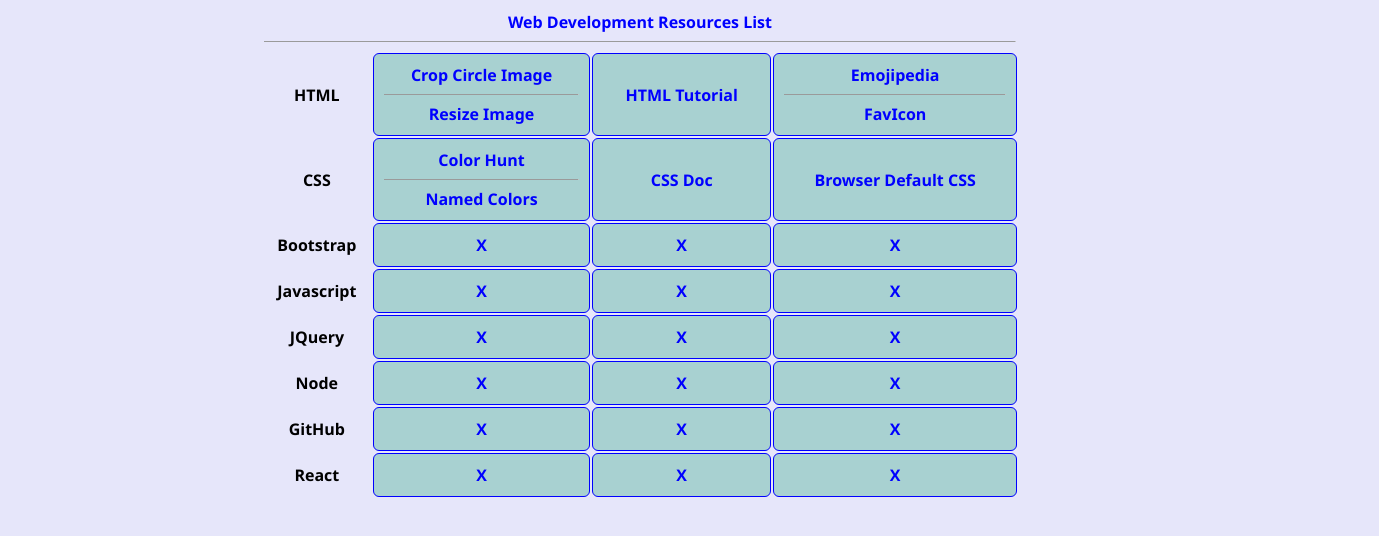
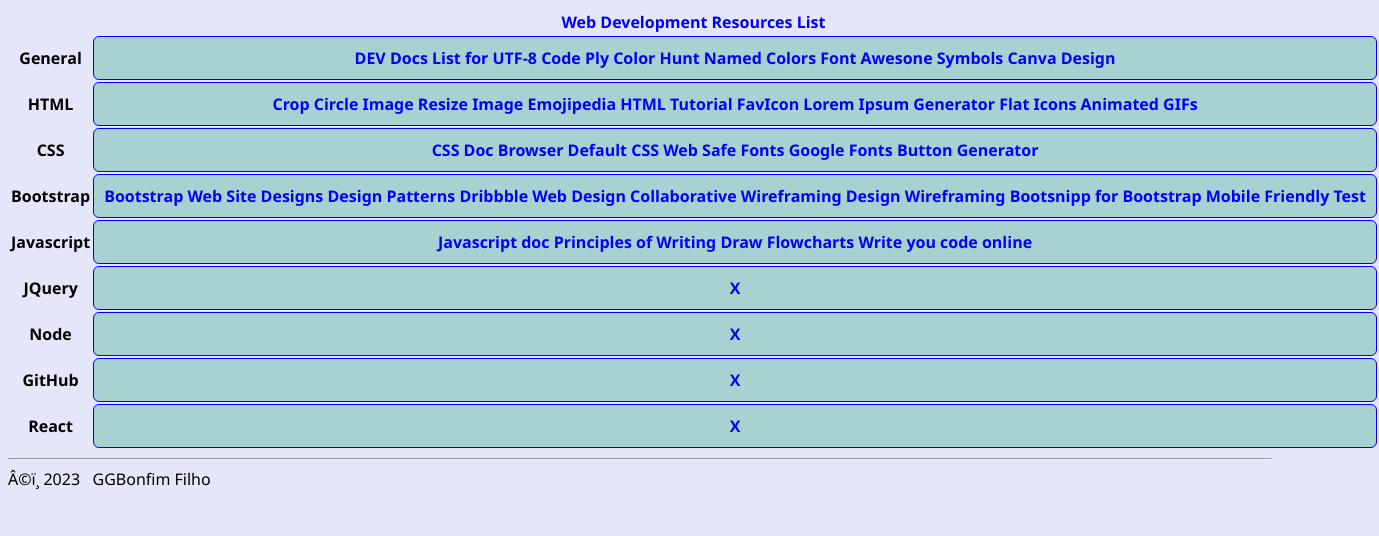
Before and after one commit to gersonbonfim/resume, a plain HTML site: page index.html in a window 1280 px wide. Shown: the whole page, 1379 px wide, since content can reach past the window. Drawn offline with Linux system fonts and the light colour scheme; a web font is replaced by a local one.

Commit message:
Add files via upload

```diff
--- a/index.html
+++ b/index.html
@@ -1,72 +1,111 @@
 <html>
 <head>
-<title>Usefull Links</title>
+<title>Web Development Resources List</title>
 	<link rel="stylesheet" type="text/css" href="css/styles.css">
 	<link rel="icon"  href="gerson.ico">
 	<base target="_blank" rel="noopener noreferrer">
-</head>
-
+	<link rel="preconnect" href="https://fonts.googleapis.com">
+	<link rel="preconnect" href="https://fonts.gstatic.com" crossorigin>
+	<link href="https://fonts.googleapis.com/css2?family=Bad+Script&family=Mrs+Saint+Delafield&family=Sacramento&display=swap" rel="stylesheet">
 <body>
   <table>
 	<thead>
     <tr>
-		<th colspan=5><a href="https://www.appbrewery.co/p/web-development-course-resources">Web Development Resources List</a><hr size=1></th>
+		<th colspan=2 class="title">
+			<a href="https://www.appbrewery.co/p/web-development-course-resources">Web Development Resources List</a>
+		</th>
     </tr>
 	</thead>
 	<tbody>
+
     <tr>
+		<th>General</th>
+		<td>
+			<span class="my_link"><a href="https://devdocs.io">DEV Docs</a></span>
+			<span class="my_link"><a href="https://www.fileformat.info/info/charset/UTF-8/list.htm">List for UTF-8</a></span>
+			<span class="my_link"><a href="https://www.codeply.com/p">Code Ply</a></span>
+			<span class="my_link"><a href="https://colorhunt.co">Color Hunt</a></span>
+			<span class="my_link"><a href="https://developer.mozilla.org/en-US/docs/Web/CSS/named-color">Named Colors</a></span>
+			<span class="my_link"><a href="https://fontawesome.com/search?m=free&o=r">Font Awesone Symbols</a></span>
+			<span class="my_link"><a href="https://www.canva.com">Canva Design</a></span>
+
+		</td>
+    </tr>
+     <tr>
 		<th>HTML</th>
-		<td><a href="https://crop-circle.imageonline.co">Crop Circle Image</a><hr size=1>
-		<a href="https://www.befunky.com/create/resize-image">Resize Image</a></td>
-		<td><a href="https://www.w3schools.com/html/">HTML Tutorial</a></td>
-		<td><a href="https://emojipedia.org/">Emojipedia</a><hr size=1>
-		<a href="https://www.favicon.cc/">FavIcon</a></td>
-
+		<td>
+			<span class="my_link"><a href="https://crop-circle.imageonline.co">Crop Circle Image</a></span>
+			<span class="my_link"><a href="https://www.befunky.com/create/resize-image">Resize Image</a></span>
+			<span class="my_link"><a href="https://emojipedia.org">Emojipedia</a></span>
+			<span class="my_link"><a href="https://www.w3schools.com/html">HTML Tutorial</a></span>
+			<span class="my_link"><a href="https://www.favicon.cc">FavIcon</a></span>
+			<span class="my_link"><a href="https://www.loremipzum.com/en/text-generator">Lorem Ipsum Generator</a></span>
+			<span class="my_link"><a href="https://www.flaticon.com">Flat Icons</a></span>
+			<span class="my_link"><a href="https://giphy.com/stickers">Animated GIFs</a></span>
+		</td>
     </tr>
     <tr>
 		<th>CSS</th>
-		<td><a href="https://colorhunt.co/">Color Hunt</a><hr size=1>
-		<a href="https://developer.mozilla.org/en-US/docs/Web/CSS/named-color">Named Colors</a></td>
-		<td><a href="https://developer.mozilla.org/en-US/docs/Web/CSS">CSS Doc</a></td>
-		<td><a href="https://www.w3schools.com/cssref/css_default_values.php">Browser Default CSS</a></td>
+		<td>
+			<span class="my_link"><a href="https://developer.mozilla.org/en-US/docs/Web/CSS">CSS Doc</a></span>
+			<span class="my_link"><a href="https://www.w3schools.com/cssref/css_default_values.php">Browser Default CSS</a></span>
+			<span class="my_link"><a href="https://www.cssfontstack.com">Web Safe Fonts</a></span>
+			<span class="my_link"><a href="https://fonts.google.com">Google Fonts</a></span>
+			<span class="my_link"><a href="https://www.css3buttongenerator.com">Button Generator</a></span>
+
+		</td>
     </tr>
     <tr>
 		<th>Bootstrap</th>
-		<td><a href="#">X</a></td>
-		<td><a href="#">X</a></td>
-		<td><a href="#">X</a></td>
+		<td>
+			<span class="my_link"><a href="https://getbootstrap.com">Bootstrap</a></span>
+			<span class="my_link"><a href="https://www.awwwards.com/websites">Web Site Designs</a></span>
+			<span class="my_link"><a href="https://ui-patterns.com/patterns">Design Patterns</a></span>
+			<span class="my_link"><a href="https://dribbble.com/shots/popular/web-design">Dribbble Web Design</a></span>
+			<span class="my_link"><a href="https://balsamiq.cloud">Collaborative Wireframing</a></span>
+			<span class="my_link"><a href="https://sneakpeekit.com">Design Wireframing</a></span>
+			<span class="my_link"><a href="https://bootsnipp.com">Bootsnipp for Bootstrap</a></span>
+			<span class="my_link"><a href="https://search.google.com/test/mobile-friendly">Mobile Friendly Test</a></span>
+		</td>
     </tr>
     <tr>
 		<th>Javascript</th>
-		<td><a href="#">X</a></td>
-		<td><a href="#">X</a></td>
-		<td><a href="#">X</a></td>
+		<td>
+			<span class="my_link"><a href="https://developer.mozilla.org/en-US/docs/Web/JavaScript">Javascript doc</a></span>
+			<span class="my_link"><a href="https://github.com/rwaldron/idiomatic.js">Principles of Writing</a></span>
+			<span class="my_link"><a href="https://app.diagrams.net">Draw Flowcharts</a></span>
+			<span class="my_link"><a href="https://replit.com">Write you code online</a></span>
+
+
+		</td>
     </tr>
     <tr>
 		<th>JQuery</th>
-		<td><a href="#">X</a></td>
-		<td><a href="#">X</a></td>
-		<td><a href="#">X</a></td>
+		<td>
+			<span class="my_link"><a>X</a></span>
+		</td>
     </tr>
     <tr>
 		<th>Node</th>
-		<td><a href="#">X</a></td>
-		<td><a href="#">X</a></td>
-		<td><a href="#">X</a></td>
+		<td>
+			<span class="my_link"><a>X</a></span>
+		</td>
     </tr>
     <tr>
 		<th>GitHub</th>
-		<td><a href="#">X</a></td>
-		<td><a href="#">X</a></td>
-		<td><a href="#">X</a></td>
+		<td>
+			<span class="my_link"><a>X</a></span>
+		</td>
     </tr>
     <tr>
 		<th>React</th>
-		<td><a href="#">X</a></td>
-		<td><a href="#">X</a></td>
-		<td><a href="#">X</a></td>
+		<td>
+			<span class="my_link"><a>X</a></span>
+		</td>
     </tr>
 	</tbody>
    </table>
+   <hr>
+   <div class="div_signature">©️ 2023 &nbsp; <scan class="signature"> GGBonfim Filho</scan></div>
 </body>
 </html>
```
